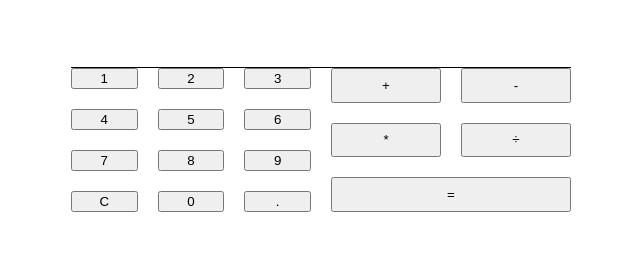
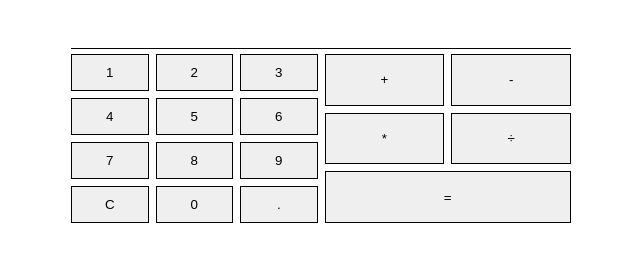
Before and after one commit to uyennhiquang/odin-calculator, a plain HTML site: page index.html in a window 1280 px wide. Shown: the whole page, without its empty margins (319-959 px from the left). Drawn offline with Linux system fonts and the light colour scheme.

Commit message:
Stylize buttons Remove the default border styling on buttons and adjust spacing.

```diff
--- /dev/null
+++ b/reset.css
@@ -0,0 +1,52 @@
+/* http://meyerweb.com/eric/tools/css/reset/
+   v2.0 | 20110126
+   License: none (public domain)
+*/
+
+* {
+	box-sizing: border-box;
+}
+
+html, body, div, span, applet, object, iframe,
+h1, h2, h3, h4, h5, h6, p, blockquote, pre,
+a, abbr, acronym, address, big, cite, code,
+del, dfn, em, img, ins, kbd, q, s, samp,
+small, strike, strong, sub, sup, tt, var,
+b, u, i, center,
+dl, dt, dd, ol, ul, li,
+fieldset, form, label, legend,
+table, caption, tbody, tfoot, thead, tr, th, td,
+article, aside, canvas, details, embed,
+figure, figcaption, footer, header, hgroup,
+menu, nav, output, ruby, section, summary,
+time, mark, audio, video {
+	margin: 0;
+	padding: 0;
+	border: 0;
+	font-size: 100%;
+	font: inherit;
+	vertical-align: baseline;
+}
+/* HTML5 display-role reset for older browsers */
+article, aside, details, figcaption, figure,
+footer, header, hgroup, menu, nav, section {
+	display: block;
+}
+body {
+	line-height: 1;
+}
+ol, ul {
+	list-style: none;
+}
+blockquote, q {
+	quotes: none;
+}
+blockquote:before, blockquote:after,
+q:before, q:after {
+	content: '';
+	content: none;
+}
+table {
+	border-collapse: collapse;
+	border-spacing: 0;
+}
--- a/styles.css
+++ b/styles.css
@@ -1,11 +1,7 @@
-* {
-  box-sizing: border-box;
-}
-
-/* Grid classes */
+ /* Grid classes */
 .grid {
   display: grid;
-  gap: 20px;
+  gap: 7px;
 }
 
 .grid-col-span--2 {
@@ -33,13 +29,14 @@
   font-size: 20px;
   text-align: right;
   margin: 0;
-  height: 40px; /* 特定の高さを設定する */
+  height: 20px; /* 特定の高さを設定する */
 }
 
 #calculator-display-error {
   font-size: 15px;
   height: 20px; /* 特定の高さを設定する */
   border-bottom: 1px solid black;
+  margin-bottom: 5px;
 }
 
 #calculator-buttons,
@@ -50,3 +47,8 @@
 #calculator-nums {
   grid-template-columns: repeat(3, 1fr);
 }
+
+button {
+  border: 1px solid black;
+  padding: 10px 30px;
+}
```
